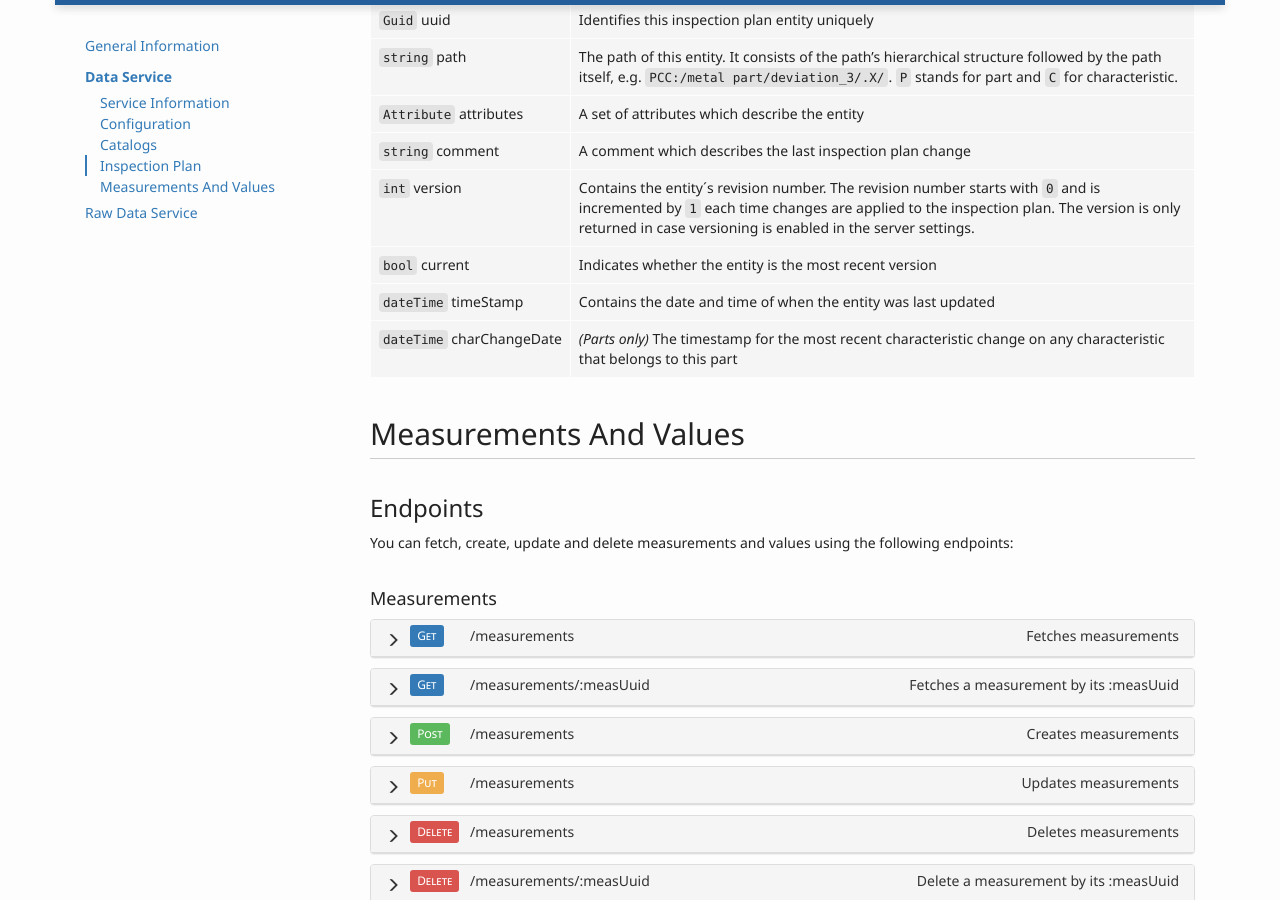
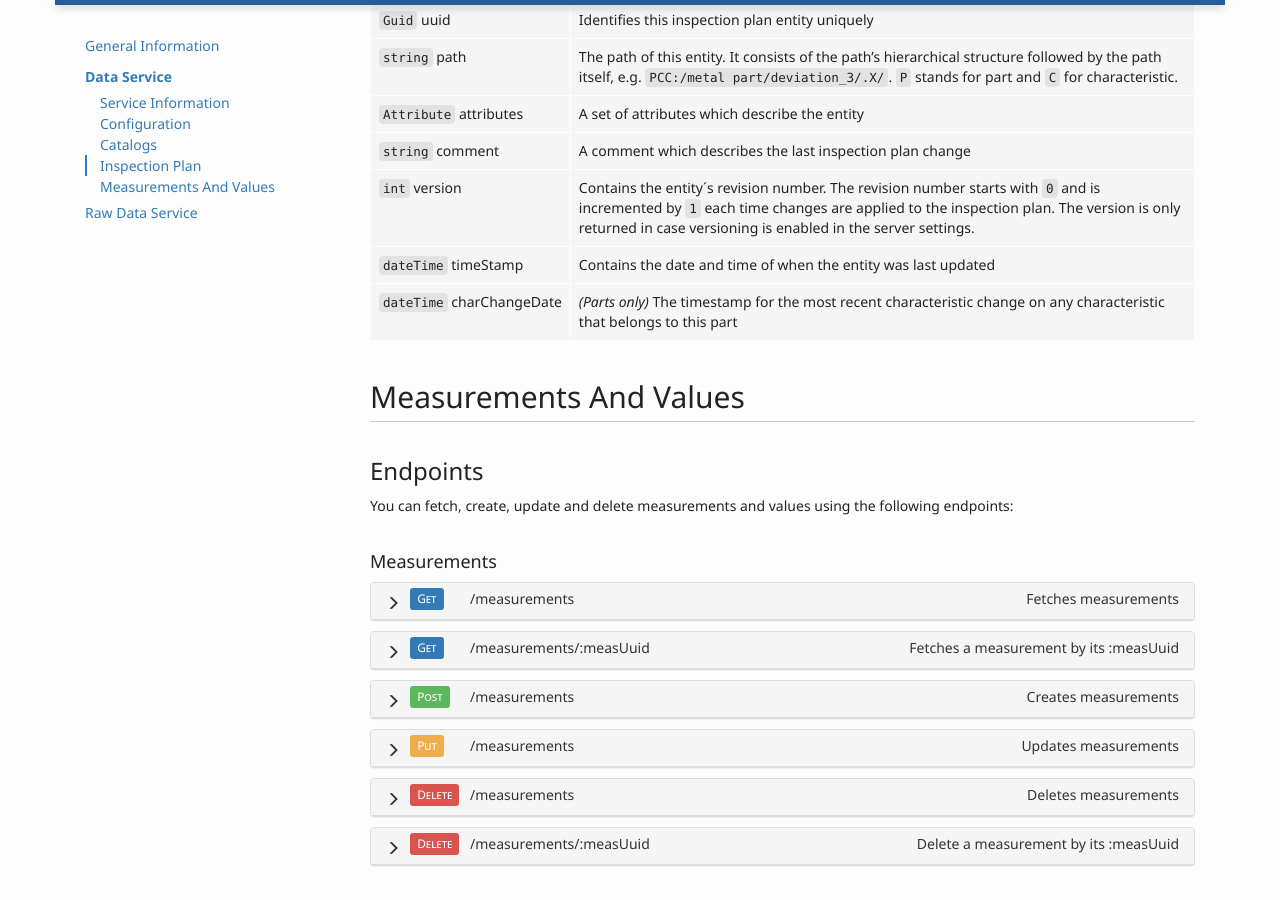
Before and after one commit to ZEISS-PiWeb/PiWeb-Api, a Jekyll site: the page built from _pages/01-restapi.md, in a window 1280 px wide and 900 px high, scrolled down 6485 px. Built offline with Jekyll 4.4.1, drawn with Linux system fonts in a browser that asks for light colours.

Commit message:
Removed obsolete current property for inspection plan items.

```diff
--- a/_pages/012-dataservice.md
+++ b/_pages/012-dataservice.md
@@ -683,8 +683,7 @@
         "attributes": { "1001": "4466", "1003": "mp" },
         "uuid": "05040c4c-f0af-46b8-810e-30c0c00a379e",
         "version": 0,
-        "timestamp": "2012-11-19T10:48:32.887Z",
-        "current": true
+        "timestamp": "2012-11-19T10:48:32.887Z"
     }
 ]
 
@@ -730,8 +729,7 @@
         "attributes": {},
         "uuid": "05040c4c-f0af-46b8-810e-30c0c00a379e",
         "version": 0,
-        "timestamp": "2012-11-19T10:48:32.887Z",
-        "current": true
+        "timestamp": "2012-11-19T10:48:32.887Z"
     }
 ]
 
@@ -925,32 +923,28 @@
         "attributes": { ... },
         "uuid": "27e23a7c-dbe7-4863-8461-6abf7b03ddd7",
         "version": 0,
-        "timestamp": "2012-11-19T10:48:32.887Z",
-        "current": true
+        "timestamp": "2012-11-19T10:48:32.887Z"
     },
    {
         "path": "PCC:/metal part/deviation_3/.X/",
         "attributes": { ... },
         "uuid": "51c8568a-9410-465a-a8ed-33063db41dac",
         "version": 0,
-        "timestamp": "2015-03-24T08:17:28.03Z",
-        "current": true
+        "timestamp": "2015-03-24T08:17:28.03Z"
     },
     {
         "path": "PCC:/metal part/deviation_3/.Y/",
         "attributes": { ... },
         "uuid": "b7a30736-6e89-4dd5-9bc0-e6cb9eb5e2da",
         "version": 0,
-        "timestamp": "2015-03-24T08:17:34.61Z",
-        "current": true
+        "timestamp": "2015-03-24T08:17:34.61Z"
     },
     {
         "path": "PCC:/metal part/deviation_3/.Z/",
         "attributes": { ... },
         "uuid": "1175919c-5c59-487e-a0fb-deac04510046",
         "version": 0,
-        "timestamp": "2015-03-24T08:17:38.423Z",
-        "current": true
+        "timestamp": "2015-03-24T08:17:38.423Z"
     }
 ]
 
@@ -993,8 +987,7 @@
         "attributes": { ... },
         "uuid": "27e23a7c-dbe7-4863-8461-6abf7b03ddd7",
         "version": 0,
-        "timestamp": "2012-11-19T10:48:32.887Z",
-        "current": true
+        "timestamp": "2012-11-19T10:48:32.887Z"
     }
 ]
 
@@ -1158,7 +1151,6 @@
 <nobr><code>Attribute</code> attributes</nobr>    | A set of attributes which describe the entity
 <nobr><code>string</code> comment</nobr>          | A comment which describes the last inspection plan change
 <nobr><code>int</code> version</nobr>             | Contains the entity´s revision number. The revision number starts with `0` and is incremented by `1` each time changes are applied to the inspection plan. The version is only returned in case versioning is enabled in the server settings.
-<nobr><code>bool</code> current</nobr>            | Indicates whether the entity is the most recent version
 <nobr><code>dateTime</code> timeStamp</nobr>      | Contains the date and time of when the entity was last updated
 <nobr><code>dateTime</code> charChangeDate</nobr> | *(Parts only)* The timestamp for the most recent characteristic change on any characteristic that belongs to this part
 {% endcapture %}
```
